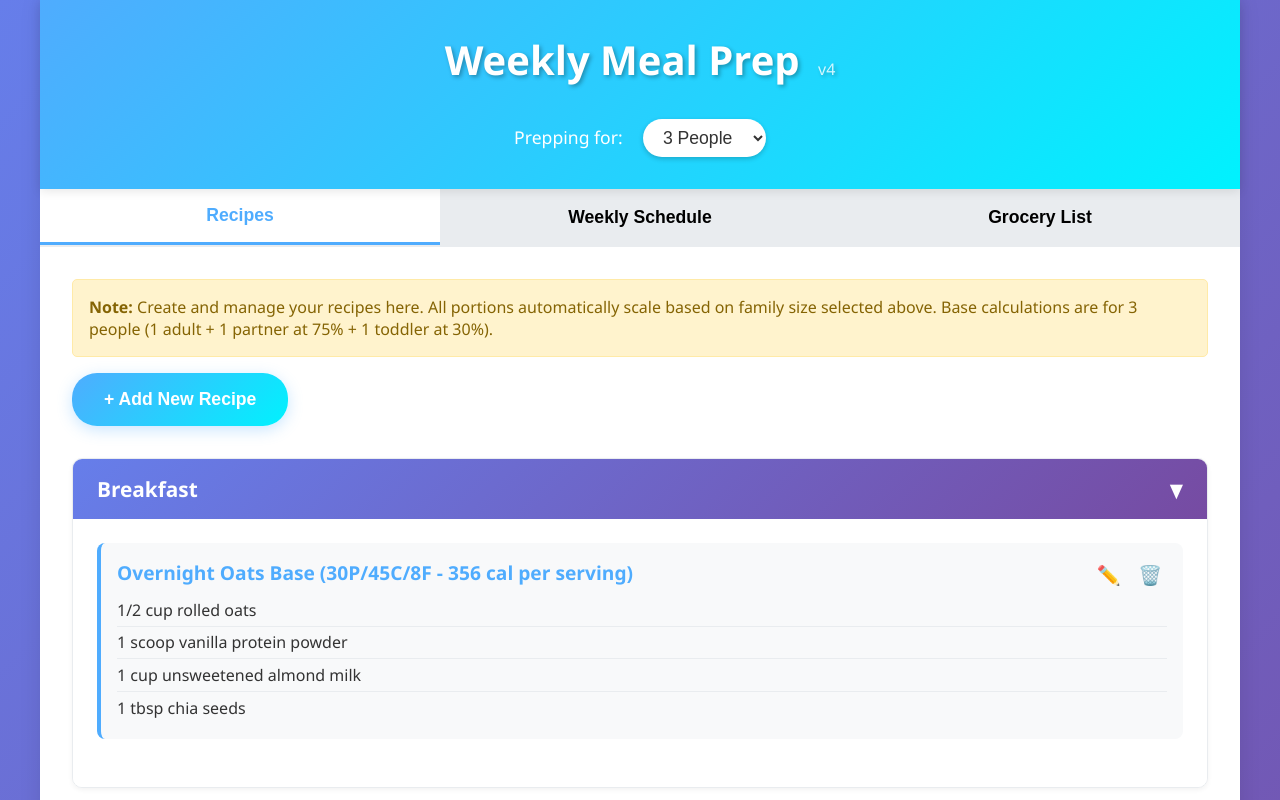
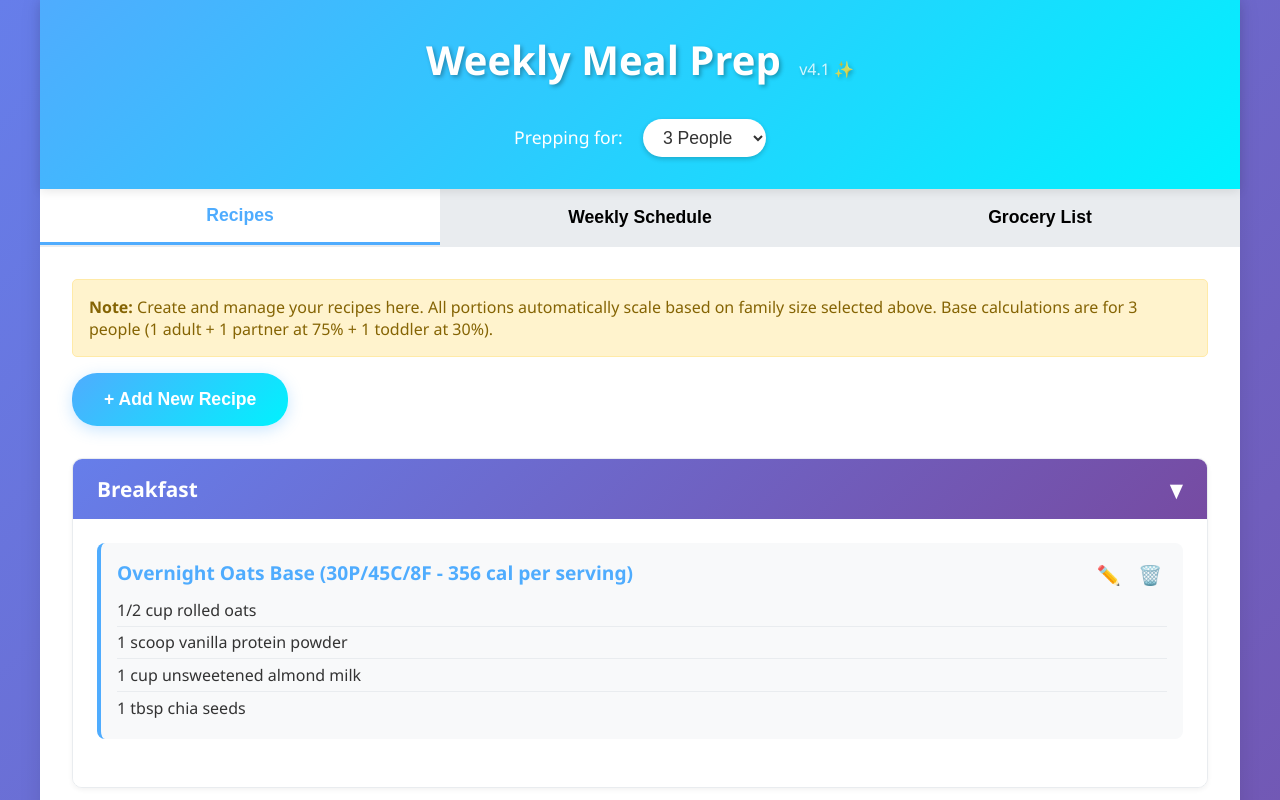
Before and after one commit to ausmhil/mealprep, a plain HTML site: page index.html in a window 1280 px wide. Shown: the top 800 px of the page. Drawn offline with Linux system fonts and the light colour scheme.

Commit message:
docs: add README and bump version to v4.1 ✨

```diff
--- a/index.html
+++ b/index.html
@@ -523,7 +523,7 @@
 <body>
     <div class="container">
         <div class="header">
-            <h1>Weekly Meal Prep <span class="version">v4</span></h1>
+            <h1>Weekly Meal Prep <span class="version">v4.1 ✨</span></h1>
             <div class="people-selector">
                 <label for="people-count">Prepping for:</label>
                 <select id="people-count" onchange="updatePortions()">
```
Also changed, not shown: 1 other file.
